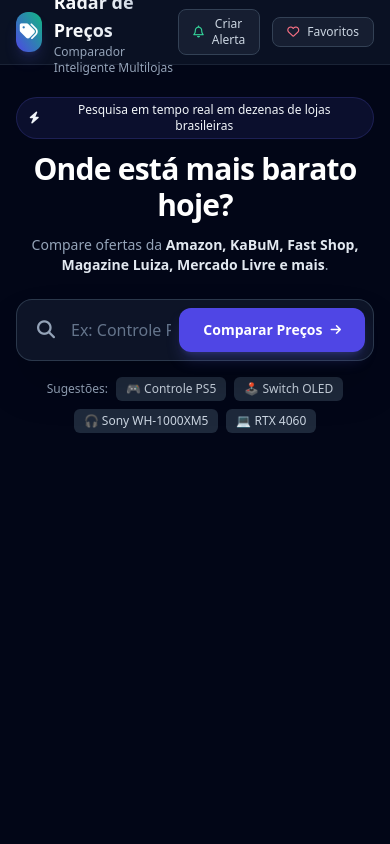
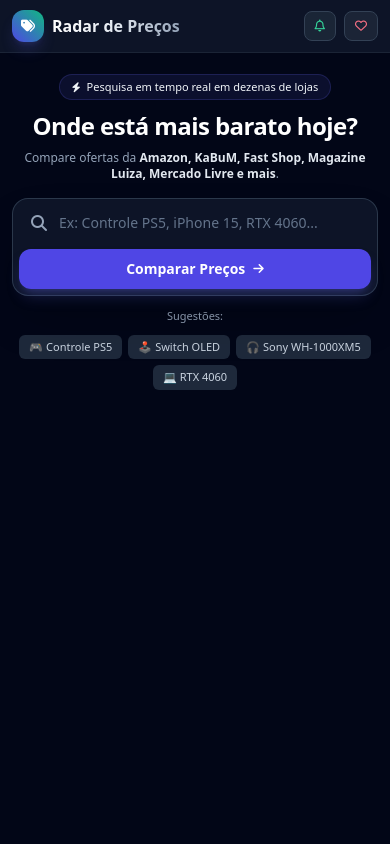
Before and after one commit to Jessicachaves/price-hunter-bot, a FastAPI app: page / in a window 390 px wide. Run offline with FastAPI, Linux system fonts and the light colour scheme; some libraries are stand-ins or nearby versions.

Commit message:
style(mobile): otimiza responsividade completa para celulares (navbar, busca, filtros e cards)

```diff
--- a/templates/index.html
+++ b/templates/index.html
@@ -53,78 +53,80 @@
         }
     </style>
 </head>
-<body class="bg-slate-950 text-slate-100 min-h-screen font-sans antialiased selection:bg-brand-500 selection:text-white pb-20">
+<body class="bg-slate-950 text-slate-100 min-h-screen font-sans antialiased selection:bg-brand-500 selection:text-white pb-20 overflow-x-hidden">
 
     <!-- Navbar -->
-    <header class="border-b border-slate-800/80 bg-slate-900/70 backdrop-blur-md sticky top-0 z-50">
-        <div class="max-w-7xl mx-auto px-4 sm:px-6 lg:px-8 h-16 flex items-center justify-between">
-            <div class="flex items-center space-x-3 cursor-pointer" onclick="location.reload()">
-                <div class="w-10 h-10 rounded-xl bg-gradient-to-tr from-brand-600 to-emerald-500 flex items-center justify-center shadow-lg shadow-brand-500/20">
-                    <i class="fa-solid fa-tags text-white text-lg"></i>
+    <header class="border-b border-slate-800/80 bg-slate-900/90 backdrop-blur-md sticky top-0 z-50">
+        <div class="max-w-7xl mx-auto px-3 sm:px-6 lg:px-8 py-2.5 sm:py-3.5 flex items-center justify-between gap-2">
+            <div class="flex items-center space-x-2 sm:space-x-3 cursor-pointer shrink-0" onclick="location.reload()">
+                <div class="w-8 h-8 sm:w-10 sm:h-10 rounded-xl bg-gradient-to-tr from-brand-600 to-emerald-500 flex items-center justify-center shadow-lg shadow-brand-500/20 shrink-0">
+                    <i class="fa-solid fa-tags text-white text-sm sm:text-lg"></i>
                 </div>
                 <div>
-                    <h1 class="text-lg font-bold bg-gradient-to-r from-white via-slate-200 to-slate-400 bg-clip-text text-transparent">Radar de Preços</h1>
-                    <p class="text-xs text-slate-400">Comparador Inteligente Multilojas</p>
+                    <h1 class="text-base sm:text-lg font-bold bg-gradient-to-r from-white via-slate-200 to-slate-400 bg-clip-text text-transparent leading-tight">Radar de Preços</h1>
+                    <p class="text-[10px] sm:text-xs text-slate-400 hidden sm:block">Comparador Multilojas</p>
                 </div>
             </div>
 
-            <div class="flex items-center space-x-3">
-                <button onclick="openAlertsModal()" class="text-xs sm:text-sm px-3.5 py-1.5 rounded-lg border border-slate-700 bg-slate-800/60 hover:bg-slate-800 text-slate-300 hover:text-white transition flex items-center space-x-2">
-                    <i class="fa-regular fa-bell text-emerald-400"></i>
-                    <span>Criar Alerta</span>
+            <div class="flex items-center space-x-2 sm:space-x-3 shrink-0">
+                <button onclick="openAlertsModal()" class="text-xs px-2.5 py-1.5 sm:px-3.5 sm:py-2 rounded-lg border border-slate-700 bg-slate-800/80 hover:bg-slate-800 text-slate-300 hover:text-white transition flex items-center gap-1.5" title="Criar Alerta de Preço">
+                    <i class="fa-regular fa-bell text-emerald-400 text-xs sm:text-sm"></i>
+                    <span class="hidden sm:inline">Criar Alerta</span>
                 </button>
-                <button onclick="openFavoritesModal()" class="text-xs sm:text-sm px-3.5 py-1.5 rounded-lg border border-slate-700 bg-slate-800/60 hover:bg-slate-800 text-slate-300 hover:text-white transition flex items-center space-x-2">
-                    <i class="fa-regular fa-heart text-rose-400"></i>
-                    <span>Favoritos</span>
+                <button onclick="openFavoritesModal()" class="text-xs px-2.5 py-1.5 sm:px-3.5 sm:py-2 rounded-lg border border-slate-700 bg-slate-800/80 hover:bg-slate-800 text-slate-300 hover:text-white transition flex items-center gap-1.5" title="Meus Favoritos">
+                    <i class="fa-regular fa-heart text-rose-400 text-xs sm:text-sm"></i>
+                    <span class="hidden sm:inline">Favoritos</span>
                 </button>
             </div>
         </div>
     </header>
 
     <!-- Main Content -->
-    <main class="max-w-7xl mx-auto px-4 sm:px-6 lg:px-8 pt-8">
+    <main class="max-w-7xl mx-auto px-3 sm:px-6 lg:px-8 pt-5 sm:pt-8">
 
         <!-- Search Hero -->
-        <div class="max-w-3xl mx-auto text-center mb-8">
-            <span class="inline-flex items-center gap-2 px-3 py-1 rounded-full text-xs font-medium bg-brand-500/10 text-brand-400 border border-brand-500/20 mb-3">
-                <i class="fa-solid fa-bolt text-xs"></i> Pesquisa em tempo real em dezenas de lojas brasileiras
+        <div class="max-w-3xl mx-auto text-center mb-6 sm:mb-8">
+            <span class="inline-flex items-center gap-1.5 sm:gap-2 px-3 py-1 rounded-full text-[11px] sm:text-xs font-medium bg-brand-500/10 text-brand-400 border border-brand-500/20 mb-2.5 sm:mb-3">
+                <i class="fa-solid fa-bolt text-[10px] sm:text-xs"></i> Pesquisa em tempo real em dezenas de lojas
             </span>
-            <h2 class="text-3xl sm:text-4xl font-extrabold tracking-tight text-white mb-3">
+            <h2 class="text-2xl sm:text-4xl font-extrabold tracking-tight text-white mb-2 sm:mb-3">
                 Onde está mais barato hoje?
             </h2>
-            <p class="text-slate-400 text-sm sm:text-base max-w-xl mx-auto mb-6">
+            <p class="text-slate-400 text-xs sm:text-base max-w-xl mx-auto mb-4 sm:mb-6 px-2">
                 Compare ofertas da <strong class="text-slate-200">Amazon, KaBuM, Fast Shop, Magazine Luiza, Mercado Livre e mais</strong>.
             </p>
 
             <!-- Search Form -->
-            <form id="searchForm" class="relative glow-effect rounded-2xl bg-slate-900/90 border border-slate-700/80 p-2 flex items-center shadow-2xl">
-                <div class="pl-3 pr-2 text-slate-400">
-                    <i class="fa-solid fa-magnifying-glass text-lg"></i>
+            <form id="searchForm" class="relative glow-effect rounded-2xl bg-slate-900/90 border border-slate-700/80 p-1.5 sm:p-2 flex flex-col sm:flex-row items-stretch sm:items-center gap-2 shadow-2xl">
+                <div class="flex items-center flex-1 px-2 py-1 sm:py-0">
+                    <div class="text-slate-400 pl-1 pr-2">
+                        <i class="fa-solid fa-magnifying-glass text-base sm:text-lg"></i>
                     </div>
                     <input
                         type="text"
                         id="searchInput"
-                    placeholder="Ex: Controle PS5 DualSense, iPhone 15, RTX 4060..."
-                    class="w-full bg-transparent text-white placeholder-slate-500 focus:outline-none text-base sm:text-lg px-2 py-2"
+                        placeholder="Ex: Controle PS5, iPhone 15, RTX 4060..."
+                        class="w-full bg-transparent text-white placeholder-slate-500 focus:outline-none text-sm sm:text-lg px-1 py-1"
                         autocomplete="off"
                         required
                     />
+                </div>
                 <button
                     type="submit"
                     id="searchBtn"
-                    class="px-6 py-3 rounded-xl bg-gradient-to-r from-brand-600 to-indigo-600 hover:from-brand-500 hover:to-indigo-500 text-white font-semibold text-sm sm:text-base shadow-lg shadow-brand-500/25 transition-all flex items-center gap-2 shrink-0">
+                    class="w-full sm:w-auto px-5 py-2.5 sm:py-3 rounded-xl bg-gradient-to-r from-brand-600 to-indigo-600 hover:from-brand-500 hover:to-indigo-500 text-white font-semibold text-sm sm:text-base shadow-lg shadow-brand-500/25 transition-all flex items-center justify-center gap-2 shrink-0">
                     <span>Comparar Preços</span>
                     <i class="fa-solid fa-arrow-right text-xs"></i>
                 </button>
             </form>
 
             <!-- Quick Suggestions -->
-            <div class="flex flex-wrap items-center justify-center gap-2 mt-4 text-xs text-slate-400">
-                <span>Sugestões:</span>
-                <button onclick="quickSearch('Controle PS5 DualSense')" class="px-2.5 py-1 rounded-md bg-slate-800 hover:bg-slate-700 text-slate-300 transition">🎮 Controle PS5</button>
-                <button onclick="quickSearch('Nintendo Switch OLED')" class="px-2.5 py-1 rounded-md bg-slate-800 hover:bg-slate-700 text-slate-300 transition">🕹️ Switch OLED</button>
-                <button onclick="quickSearch('Fone Sony WH-1000XM5')" class="px-2.5 py-1 rounded-md bg-slate-800 hover:bg-slate-700 text-slate-300 transition">🎧 Sony WH-1000XM5</button>
-                <button onclick="quickSearch('Placa de Vídeo RTX 4060')" class="px-2.5 py-1 rounded-md bg-slate-800 hover:bg-slate-700 text-slate-300 transition">💻 RTX 4060</button>
+            <div class="flex flex-wrap items-center justify-center gap-1.5 sm:gap-2 mt-3 sm:mt-4 text-[11px] sm:text-xs text-slate-400">
+                <span class="w-full sm:w-auto mb-1 sm:mb-0">Sugestões:</span>
+                <button type="button" onclick="quickSearch('Controle PS5 DualSense')" class="px-2.5 py-1 rounded-md bg-slate-800 hover:bg-slate-700 text-slate-300 transition">🎮 Controle PS5</button>
+                <button type="button" onclick="quickSearch('Nintendo Switch OLED')" class="px-2.5 py-1 rounded-md bg-slate-800 hover:bg-slate-700 text-slate-300 transition">🕹️ Switch OLED</button>
+                <button type="button" onclick="quickSearch('Fone Sony WH-1000XM5')" class="px-2.5 py-1 rounded-md bg-slate-800 hover:bg-slate-700 text-slate-300 transition">🎧 Sony WH-1000XM5</button>
+                <button type="button" onclick="quickSearch('Placa de Vídeo RTX 4060')" class="px-2.5 py-1 rounded-md bg-slate-800 hover:bg-slate-700 text-slate-300 transition">💻 RTX 4060</button>
             </div>
         </div>
 
@@ -151,67 +153,67 @@
             </div>
 
             <!-- Filters Section -->
-            <div class="max-w-5xl mx-auto space-y-4 mb-6">
+            <div class="max-w-5xl mx-auto space-y-3 sm:space-y-4 mb-6">
 
                 <!-- Filter by Store / Site (Pills) -->
-                <div class="p-4 rounded-2xl bg-slate-900/80 border border-slate-800">
-                    <div class="flex items-center justify-between mb-2">
-                        <div class="flex items-center gap-2 text-xs font-semibold text-slate-300 uppercase tracking-wider">
+                <div class="p-3 sm:p-4 rounded-2xl bg-slate-900/80 border border-slate-800">
+                    <div class="flex flex-col sm:flex-row sm:items-center justify-between gap-1 mb-2.5">
+                        <div class="flex items-center gap-2 text-[11px] sm:text-xs font-semibold text-slate-300 uppercase tracking-wider">
                             <i class="fa-solid fa-store text-brand-400"></i>
                             <span>Filtrar por Loja / Site</span>
                         </div>
-                        <span id="resultsCount" class="text-xs text-slate-400">0 ofertas</span>
+                        <span id="resultsCount" class="text-[11px] sm:text-xs text-slate-400 font-medium">0 ofertas</span>
                     </div>
 
                     <!-- Store Chips List -->
-                    <div id="storeFiltersContainer" class="flex flex-wrap gap-2 pt-1">
+                    <div id="storeFiltersContainer" class="flex flex-wrap gap-1.5 sm:gap-2 pt-1">
                         <!-- Chips injected by JS -->
                     </div>
                 </div>
 
                 <!-- Price and Keyword Fine-tuning -->
-                <div class="flex flex-col sm:flex-row items-center justify-between gap-4 p-4 rounded-2xl bg-slate-900/60 border border-slate-800 text-xs">
+                <div class="flex flex-col md:flex-row items-stretch md:items-center justify-between gap-3 p-3 sm:p-4 rounded-2xl bg-slate-900/60 border border-slate-800 text-xs">
 
                     <!-- Search inside results -->
-                    <div class="flex items-center gap-2 w-full sm:w-auto flex-1 max-w-xs">
-                        <i class="fa-solid fa-filter text-slate-400"></i>
+                    <div class="flex items-center gap-2 w-full md:w-auto flex-1 md:max-w-xs">
+                        <i class="fa-solid fa-filter text-slate-400 shrink-0"></i>
                         <input
                             type="text"
                             id="filterKeyword"
                             placeholder="Filtrar modelo (ex: Midnight, Branco)..."
                             oninput="renderOffers()"
-                            class="w-full bg-slate-800 text-slate-200 rounded-lg px-3 py-1.5 border border-slate-700 focus:outline-none focus:border-brand-500"
+                            class="w-full bg-slate-800 text-slate-200 rounded-lg px-3 py-2 border border-slate-700 focus:outline-none focus:border-brand-500 text-xs"
                         />
                     </div>
 
-                    <!-- Price range -->
-                    <div class="flex items-center gap-3 flex-wrap">
+                    <!-- Price range and sort -->
+                    <div class="grid grid-cols-2 sm:flex sm:items-center gap-2.5 sm:gap-3">
                         <div class="flex items-center gap-1.5">
-                            <span class="text-slate-400">Mín: R$</span>
+                            <span class="text-slate-400 shrink-0 text-[11px] sm:text-xs">Mín: R$</span>
                             <input
                                 type="number"
                                 id="minPriceInput"
                                 placeholder="0"
                                 oninput="renderOffers()"
-                                class="w-20 bg-slate-800 text-slate-200 rounded-lg px-2.5 py-1.5 border border-slate-700 focus:outline-none focus:border-brand-500 font-mono"
+                                class="w-full sm:w-20 bg-slate-800 text-slate-200 rounded-lg px-2.5 py-1.5 border border-slate-700 focus:outline-none focus:border-brand-500 font-mono text-xs"
                             />
                         </div>
 
                         <div class="flex items-center gap-1.5">
-                            <span class="text-slate-400">Máx: R$</span>
+                            <span class="text-slate-400 shrink-0 text-[11px] sm:text-xs">Máx: R$</span>
                             <input
                                 type="number"
                                 id="maxPriceInput"
                                 placeholder="Sem limite"
                                 oninput="renderOffers()"
-                                class="w-24 bg-slate-800 text-slate-200 rounded-lg px-2.5 py-1.5 border border-slate-700 focus:outline-none focus:border-brand-500 font-mono"
+                                class="w-full sm:w-24 bg-slate-800 text-slate-200 rounded-lg px-2.5 py-1.5 border border-slate-700 focus:outline-none focus:border-brand-500 font-mono text-xs"
                             />
                         </div>
 
                         <!-- Sort selector -->
-                        <div class="flex items-center gap-1.5">
-                            <span class="text-slate-400">Ordem:</span>
-                            <select id="sortSelect" onchange="renderOffers()" class="bg-slate-800 text-slate-200 rounded-lg px-3 py-1.5 border border-slate-700 focus:outline-none focus:border-brand-500">
+                        <div class="col-span-2 sm:col-span-1 flex items-center gap-1.5">
+                            <span class="text-slate-400 shrink-0 text-[11px] sm:text-xs">Ordem:</span>
+                            <select id="sortSelect" onchange="renderOffers()" class="w-full sm:w-auto bg-slate-800 text-slate-200 rounded-lg px-2.5 py-1.5 border border-slate-700 focus:outline-none focus:border-brand-500 text-xs">
                                 <option value="price_asc">Menor Preço ➔ Maior</option>
                                 <option value="price_desc">Maior Preço ➔ Menor</option>
                                 <option value="store">Loja (A-Z)</option>
@@ -426,37 +428,38 @@
                 : `Menor preço registrado`;
 
             container.innerHTML = `
-                <div class="relative overflow-hidden rounded-3xl bg-gradient-to-br from-slate-900 via-slate-800/80 to-slate-900 border-2 border-emerald-500/40 p-6 sm:p-8 best-deal-glow">
-                    <div class="absolute top-0 right-0 bg-emerald-500 text-slate-950 text-xs font-extrabold uppercase tracking-wider px-4 py-1.5 rounded-bl-2xl flex items-center gap-1 shadow-md">
+                <div class="relative overflow-hidden rounded-3xl bg-gradient-to-br from-slate-900 via-slate-800/80 to-slate-900 border-2 border-emerald-500/40 p-4 sm:p-8 best-deal-glow">
+                    <!-- Badge Menor Preço -->
+                    <div class="inline-flex sm:absolute sm:top-0 sm:right-0 items-center gap-1.5 bg-emerald-500 text-slate-950 text-[11px] sm:text-xs font-black uppercase tracking-wider px-3.5 py-1.5 rounded-lg sm:rounded-none sm:rounded-bl-2xl shadow-md mb-3 sm:mb-0">
                         <i class="fa-solid fa-trophy"></i> Menor Preço Encontrado
                     </div>
 
-                    <div class="flex flex-col md:flex-row items-center gap-6">
-                        <div class="w-32 h-32 sm:w-40 sm:h-40 rounded-2xl bg-white/5 border border-slate-700/50 flex items-center justify-center p-3 shrink-0 overflow-hidden">
-                            ${ch.image_url ? `<img src="${ch.image_url}" alt="${ch.title}" class="max-h-full max-w-full object-contain">` : `<i class="fa-solid fa-box-open text-4xl text-slate-600"></i>`}
+                    <div class="flex flex-col md:flex-row items-center gap-4 sm:gap-6">
+                        <div class="w-28 h-28 sm:w-40 sm:h-40 rounded-2xl bg-white/5 border border-slate-700/50 flex items-center justify-center p-2.5 sm:p-3 shrink-0 overflow-hidden">
+                            ${ch.image_url ? `<img src="${ch.image_url}" alt="${ch.title}" class="max-h-full max-w-full object-contain">` : `<i class="fa-solid fa-box-open text-3xl sm:text-4xl text-slate-600"></i>`}
                         </div>
 
-                        <div class="flex-1 text-center md:text-left">
+                        <div class="flex-1 text-center md:text-left w-full">
                             <span class="inline-flex items-center gap-1.5 text-xs font-semibold px-2.5 py-1 rounded-md bg-slate-800 text-slate-200 border border-slate-700 mb-2">
                                 ${getStoreIcon(storeName)} Loja: <strong class="text-white">${storeName}</strong>
                             </span>
-                            <h3 class="text-xl sm:text-2xl font-bold text-white line-clamp-2 mb-2">${ch.title}</h3>
-                            <p class="text-xs text-slate-400 mb-3">
+                            <h3 class="text-base sm:text-2xl font-bold text-white line-clamp-2 mb-2 leading-snug">${ch.title}</h3>
+                            <p class="text-xs text-slate-400 mb-2.5 sm:mb-3">
                                 💡 Economia: ${savingsText}
                             </p>
 
-                            <div class="flex flex-wrap items-baseline gap-3 justify-center md:justify-start">
-                                <span class="text-3xl sm:text-4xl font-black text-emerald-400">${ch.price_formatted}</span>
+                            <div class="flex flex-wrap items-baseline gap-2 sm:gap-3 justify-center md:justify-start">
+                                <span class="text-2xl sm:text-4xl font-black text-emerald-400">${ch.price_formatted}</span>
                                 ${currentResults.average_price > 0 ? `<span class="text-xs text-slate-400">Média: <s class="text-slate-500">${currentResults.average_price_formatted}</s></span>` : ''}
                             </div>
                         </div>
 
-                        <div class="shrink-0 flex flex-col gap-2 w-full md:w-auto">
-                            <a href="${validLink}" target="_blank" rel="noopener noreferrer" class="px-6 py-3.5 rounded-xl bg-emerald-500 hover:bg-emerald-400 text-slate-950 font-bold text-base transition shadow-lg shadow-emerald-500/25 flex items-center justify-center gap-2">
+                        <div class="shrink-0 flex flex-col gap-2 w-full md:w-auto mt-2 md:mt-0">
+                            <a href="${validLink}" target="_blank" rel="noopener noreferrer" class="w-full px-5 py-3 rounded-xl bg-emerald-500 hover:bg-emerald-400 text-slate-950 font-bold text-sm sm:text-base transition shadow-lg shadow-emerald-500/25 flex items-center justify-center gap-2">
                                 <span>Ir para a Loja (${storeName})</span>
                                 <i class="fa-solid fa-arrow-up-right-from-square text-xs"></i>
                             </a>
-                            <button onclick="saveToFavorites('${escapeHtml(ch.title)}', ${ch.price}, '${escapeHtml(storeName)}', '${escapeHtml(validLink)}', '${escapeHtml(ch.image_url || '')}')" class="px-4 py-2 rounded-xl bg-slate-800 hover:bg-slate-700 border border-slate-700 text-xs text-slate-300 transition flex items-center justify-center gap-1.5">
+                            <button onclick="saveToFavorites('${escapeHtml(ch.title)}', ${ch.price}, '${escapeHtml(storeName)}', '${escapeHtml(validLink)}', '${escapeHtml(ch.image_url || '')}')" class="w-full px-4 py-2 rounded-xl bg-slate-800 hover:bg-slate-700 border border-slate-700 text-xs text-slate-300 transition flex items-center justify-center gap-1.5">
                                 <i class="fa-regular fa-heart text-rose-400"></i> Salvar Oferta
                             </button>
                         </div>
@@ -507,7 +510,7 @@
                 const isCheapest = idx === 0 && sortMode === 'price_asc' && selectedStore === "TODAS";
 
                 return `
-                    <div class="relative rounded-2xl bg-slate-900 border ${isCheapest ? 'border-emerald-500/50 bg-slate-900/90 shadow-lg shadow-emerald-500/10' : 'border-slate-800 hover:border-slate-700'} p-5 flex flex-col justify-between transition hover:-translate-y-1">
+                    <div class="relative rounded-2xl bg-slate-900 border ${isCheapest ? 'border-emerald-500/50 bg-slate-900/90 shadow-lg shadow-emerald-500/10' : 'border-slate-800 hover:border-slate-700'} p-4 sm:p-5 flex flex-col justify-between transition hover:-translate-y-1">
                         ${offer.discount_pct && offer.discount_pct > 5 ? `
                             <div class="absolute top-3 right-3 px-2 py-0.5 rounded-md bg-emerald-500/10 text-emerald-400 border border-emerald-500/20 text-[10px] font-bold">
                                 -${offer.discount_pct}%
```
Lines whose indentation alone changed are shown as unchanged.
